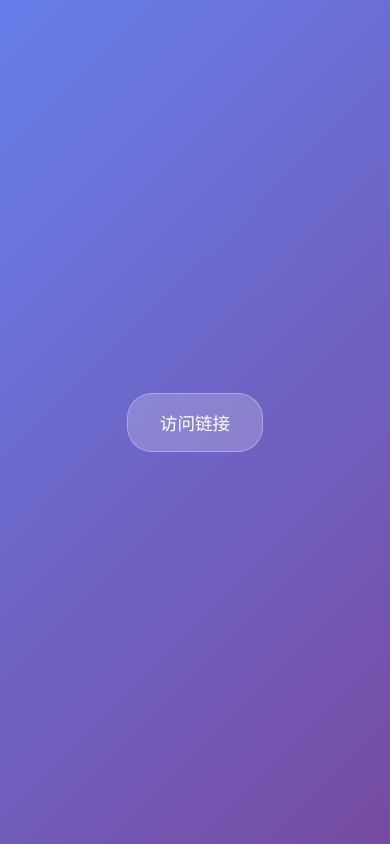
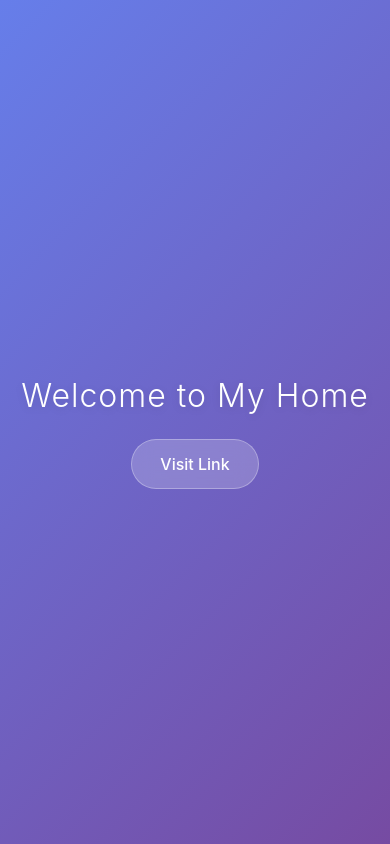
Before and after one commit to yijie422/yijie422.github.io, a plain HTML site: page index.html in a window 390 px wide. Drawn offline with Linux system fonts and the light colour scheme.

Commit message:
Update index.html

```diff
--- a/index.html
+++ b/index.html
@@ -1,9 +1,9 @@
 <!DOCTYPE html>
-<html lang="zh-CN">
+<html lang="en">
 <head>
     <meta charset="UTF-8">
     <meta name="viewport" content="width=device-width, initial-scale=1.0">
-    <title>欢迎参观我的树洞</title>
+    <title>My Website</title>
     <style>
         body {
             font-family: -apple-system, BlinkMacSystemFont, sans-serif;
@@ -13,6 +13,19 @@
             align-items: center;
             justify-content: center;
             margin: 0;
+        }
+
+        .container {
+            text-align: center;
+        }
+
+        h1 {
+            color: #fff;
+            font-size: 2.5rem;
+            font-weight: 300;
+            margin-bottom: 2rem;
+            text-shadow: 0 2px 10px rgba(0, 0, 0, 0.1);
+            letter-spacing: 1px;
         }
 
         .link {
@@ -26,15 +39,33 @@
             backdrop-filter: blur(10px);
             border: 1px solid rgba(255, 255, 255, 0.3);
             transition: all 0.3s ease;
+            display: inline-block;
         }
 
         .link:hover {
             background: rgba(255, 255, 255, 0.3);
             transform: translateY(-2px);
+            box-shadow: 0 8px 25px rgba(0, 0, 0, 0.15);
+        }
+
+        /* Responsive Design */
+        @media (max-width: 768px) {
+            h1 {
+                font-size: 2rem;
+                margin-bottom: 1.5rem;
+            }
+
+            .link {
+                font-size: 1rem;
+                padding: 14px 28px;
+            }
         }
     </style>
 </head>
 <body>
-    <a href="https://jsfhhn4bys.feishu.cn/wiki/Aj3Gw3gPMid8mikT55ScdTn2nwk" class="link" target="_blank">访问链接</a>
+    <div class="container">
+        <h1>Welcome to My Home</h1>
+        <a href="https://jsfhhn4bys.feishu.cn/wiki/Aj3Gw3gPMid8mikT55ScdTn2nwk" class="link" target="_blank">Visit Link</a>
+    </div>
 </body>
 </html>
```
